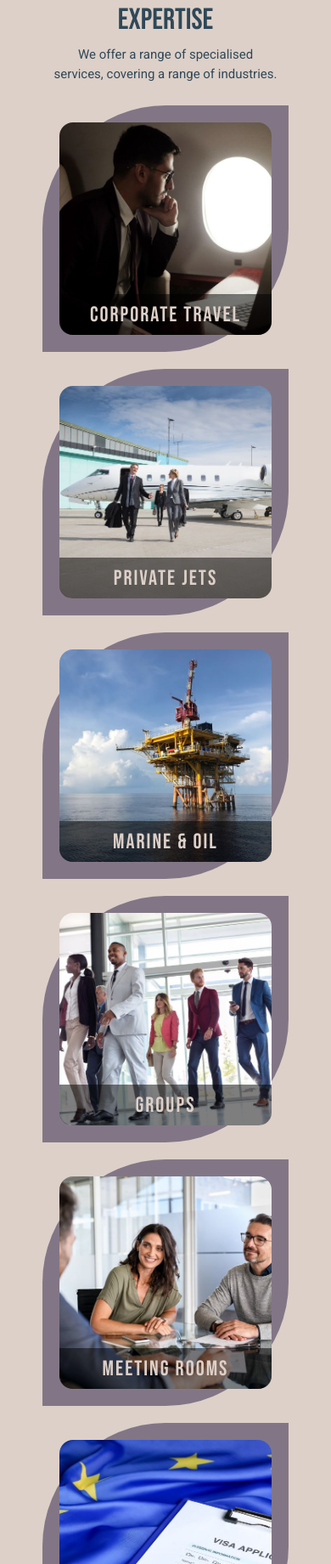
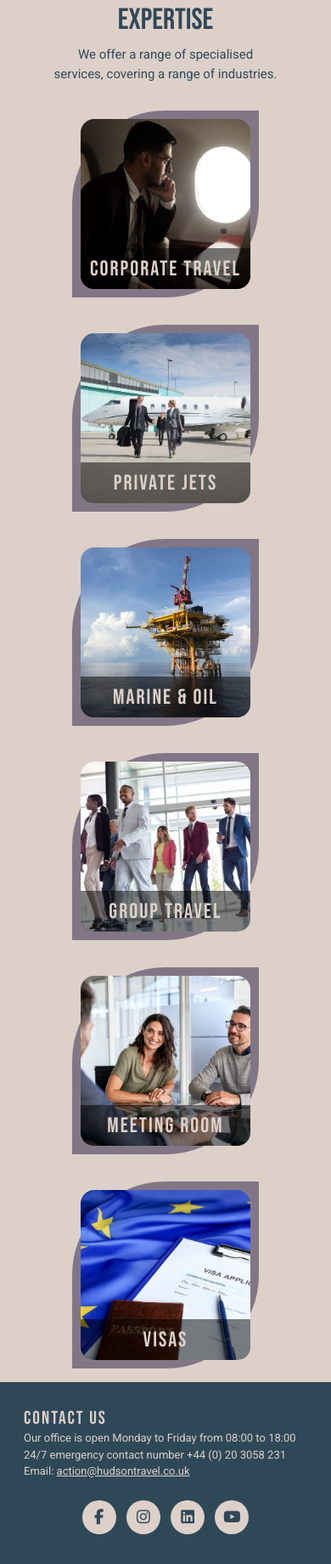
Before and after one commit to Ty-Thetravelguy/hudson-business-travel, a plain HTML site: page what-we-do.html in a window 390 px wide. Shown: the part 881-2721 px from the top of the page at 85% size. Drawn offline with nearby package versions, Linux system fonts and the light colour scheme.

Commit message:
changed img sizes on smaller screens for what-we-do and who-are-we, and additionally, made the hero-home-img smaller

```diff
--- a/assets/css/style.css
+++ b/assets/css/style.css
@@ -14,11 +14,11 @@ html, body {
 
 .hero-img-home {
     position: relative;
-    background: url('../images/hero-home-small.jpg');
+    background: url('../images/hero-home-small_v3.jpg');
     background-position: center;
     background-repeat: no-repeat;
     background-size: cover;
-    height: 100vh;
+    height: 80vh;
     margin-top: 60px;
 }
 
@@ -467,12 +467,10 @@ p {
     width: 290px;
     background-color: #827686;
     border-radius: 50% 0 50% 0;
-    margin: 10px;
 }
 
 .expertise-section-img {
-    padding-bottom: 40px;
-    margin: 0 3rem 0 3rem;
+    margin: 2rem;
 }
 
 
@@ -658,6 +656,51 @@ label p {
     .logo {
         padding: 1rem 0 1rem 0;
     }
+
+    .expertise-section-img {
+        margin: 0.5rem;
+    }
+
+    .corp-travel-img,
+    .private-jet-travel-img,
+    .marine-travel-img,
+    .group-travel-img,
+    .meeting-room-img,
+    .visa-travel-img {
+        width: 200px;
+        height: 200px;
+    }
+
+    .expertise-img-bg-color {
+        display: flex;
+        justify-content: center;
+        align-items: center;
+        min-width: 220px;
+        height: 220px;
+        width: 220px;
+        background-color: #827686;
+        border-radius: 50% 0 50% 0;
+    }
+
+    .expertise-section-img {
+        margin: 1rem;
+    }
+
+    .ceo-img,
+    .cfo-img,
+    .hoops-img,
+    .hoaacc-img,
+    .hoacc-man-img,
+    .hocom-img {
+        width: 210px;
+        height: 210px;
+    }
+
+    .staff-names {
+        right: 0px;
+        width: 210px;
+        font-size: 15px;
+    }
 }
 
 @media (max-width: 768px) {
@@ -757,11 +800,6 @@ label p {
     .logo {
         padding: 1rem 0 1rem 0;
     }
-
-    .expertise-img-bg-color {
-        margin: 10px 0 ;
-    }
-
 }
 /* --- This media query I sourced from ChatGPT---- */
 @media screen and (max-width: 700px) {
@@ -870,7 +908,12 @@ label p {
     .hero-img-sustainability,
     .hero-img-who-are-we,
     .hero-img-contact-us {
-        margin-top: 50px;
+        margin-top: 0px;
+    }
+
+    .question-section h1 {
+        padding-top: 30px;
+        font-size: 25px;
     }
 
     .logo-section {
--- a/what-we-do.html
+++ b/what-we-do.html
@@ -113,8 +113,9 @@
                 </p>
               </div>
             </div>
-            <!-- <div class="row justify-content-center expertise-section-img">
-              <div class="col-12 col-md-6 col-lg-3 d-flex justify-content-center">
+            <div class="container">
+              <div class="row justify-content-center">
+                <div class="col-12 col-md-4 col-lg-3 expertise-section-img d-flex justify-content-center">
                   <div class="expertise-img-bg-color">
                     <div class="corp-travel-img rounded-4">
                       <div class="expertise-text">
@@ -123,7 +124,7 @@
                     </div>
                   </div>
                 </div>
-              <div class="col-12 col-md-6 col-lg-3 d-flex justify-content-center">
+                <div class="col-12 col-md-4 col-lg-3 expertise-section-img d-flex justify-content-center">
                   <div class="expertise-img-bg-color">
                     <div class="private-jet-travel-img rounded-4">
                       <div class="expertise-text">
@@ -132,7 +133,7 @@
                     </div>
                   </div>
                 </div>
-              <div class="col-12 col-md-6 col-lg-3 d-flex justify-content-center">
+                <div class="col-12 col-md-4 col-lg-3 expertise-section-img d-flex justify-content-center">
                   <div class="expertise-img-bg-color">
                     <div class="marine-travel-img rounded-4">
                       <div class="expertise-text">
@@ -141,9 +142,7 @@
                     </div>
                   </div>
                 </div>
-            </div>
-            <div class="row justify-content-center expertise-section-img">
-              <div class="col-12 col-md-6 col-lg-3 d-flex justify-content-center">
+                <div class="col-12 col-md-4 col-lg-3 expertise-section-img d-flex justify-content-center">
                   <div class="expertise-img-bg-color">
                     <div class="group-travel-img rounded-4">
                       <div class="expertise-text">
@@ -152,7 +151,7 @@
                     </div>
                   </div>
                 </div>
-              <div class="col-12 col-md-6 col-lg-3 d-flex justify-content-center">
+                <div class="col-12 col-md-4 col-lg-3 expertise-section-img d-flex justify-content-center">
                   <div class="expertise-img-bg-color">
                     <div class="meeting-room-img rounded-4">
                       <div class="expertise-text">
@@ -161,46 +160,13 @@
                     </div>
                   </div>
                 </div>
-              <div class="col-12 col-md-6 col-lg-3 d-flex justify-content-center">
+                <div class="col-12 col-md-4 col-lg-3 expertise-section-img d-flex justify-content-center">
                   <div class="expertise-img-bg-color">
                     <div class="visa-travel-img rounded-4">
                       <div class="expertise-text">
                         <h5>Visas</h5>
                       </div>
                     </div>
-                </div>
-              </div>
-            </div> -->
-            <div class="container">
-            <div class="row justify-content-center expertise-section-img">
-              <div class="expertise-img-bg-color">
-              <div class="col-12 col-md-4 col-lg-3 corp-travel-img rounded-4">
-                <div class="expertise-text"><h5>Corporate Travel</h5></div>
-              </div>
-            </div>
-            <div class="expertise-img-bg-color">
-              <div class="col-12 col-md-4 col-lg-3 private-jet-travel-img rounded-4">
-                <div class="expertise-text"><h5>Private Jets</h5></div>
-              </div>
-              </div>
-              <div class="expertise-img-bg-color">
-              <div class="col-12 col-md-4 col-lg-3 marine-travel-img rounded-4">
-                <div class="expertise-text"><h5>Marine & Oil</h5></div>
-              </div>
-            </div>
-            <div class="expertise-img-bg-color">
-              <div class="col-12 col-md-4 col-lg-3 group-travel-img rounded-4">
-                <div class="expertise-text"><h5>Groups</h5></div>
-              </div>
-            </div>
-            <div class="expertise-img-bg-color">
-              <div class="col-12 col-md-4 col-lg-3 meeting-room-img rounded-4">
-                <div class="expertise-text"><h5>Meeting Rooms</h5></div>
-              </div>
-            </div>
-            <div class="expertise-img-bg-color">
-              <div class="col-12 col-md-4 col-lg-3 visa-travel-img rounded-4">
-                <div class="expertise-text"><h5>Visa</h5></div>
                   </div>
                 </div>
               </div>
```
Also changed, not shown: assets/images/hero-home-small_v2.jpg (deleted), assets/images/hero-home-small_v3.jpg (added). Lines whose indentation alone changed are shown as unchanged.
